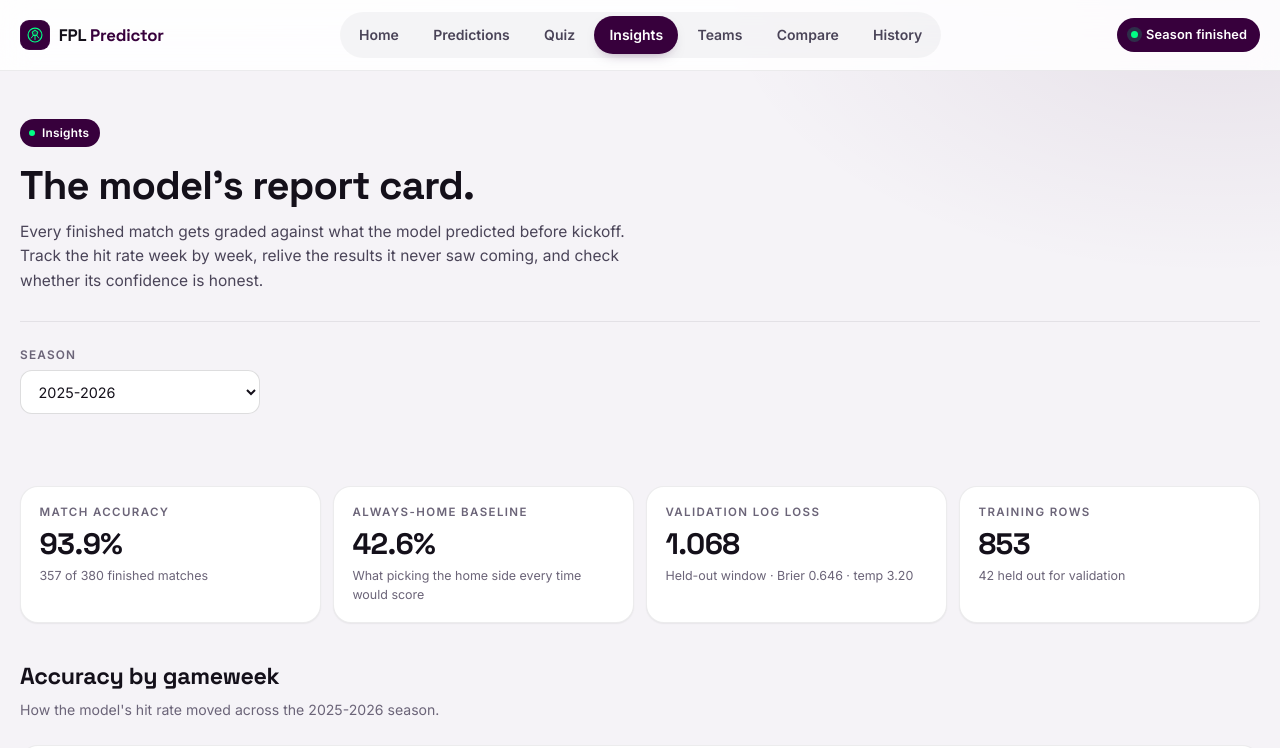
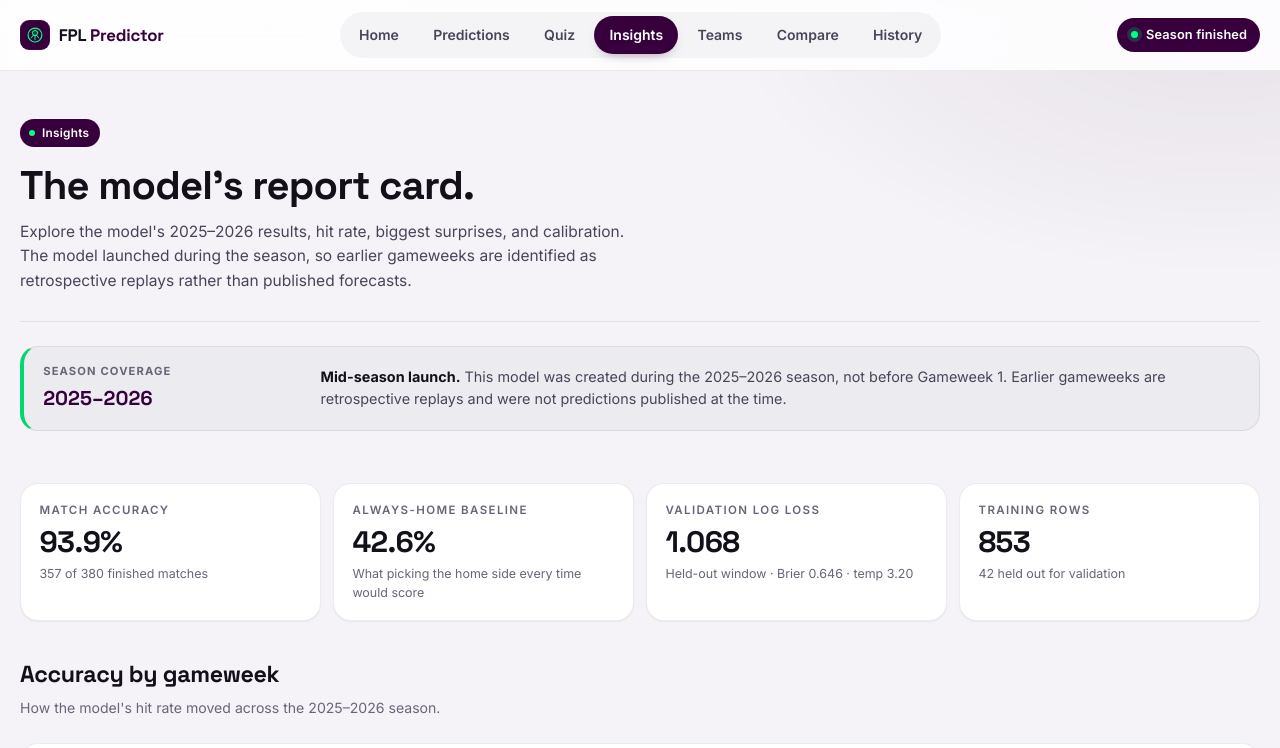
Before and after one commit to GiwinEdwin09/FPL-Predictor, a Next.js app in the folder apps/web/: page /insights in a window 1280 px wide. Shown: the top 748 px of the page. Built offline with nearby package versions, Linux system fonts and the light colour scheme.

Commit message:
Site Updates

```diff
--- a/apps/web/app/globals.css
+++ b/apps/web/app/globals.css
@@ -2208,6 +2208,48 @@ button {
   gap: 2.25rem;
 }
 
+.insights-season-context {
+  display: grid;
+  grid-template-columns: minmax(150px, 0.28fr) minmax(0, 1fr);
+  align-items: center;
+  gap: 1.25rem;
+  padding: 1rem 1.2rem;
+  background: var(--paper-deep);
+  border: 1px solid var(--border);
+  border-left: 4px solid var(--accent-deep);
+  border-radius: var(--radius-lg);
+}
+
+.insights-season-heading {
+  display: grid;
+  gap: 0.2rem;
+}
+
+.insights-season-heading span {
+  color: var(--muted);
+  font-size: 0.7rem;
+  font-weight: 700;
+  letter-spacing: 0.1em;
+  text-transform: uppercase;
+}
+
+.insights-season-heading strong {
+  color: var(--brand);
+  font-family: var(--font-display);
+  font-size: 1.25rem;
+}
+
+.insights-season-context p {
+  margin: 0;
+  color: var(--muted-strong);
+  font-size: 0.9rem;
+  line-height: 1.55;
+}
+
+.insights-season-context p strong {
+  color: var(--ink);
+}
+
 .insight-section {
   display: grid;
   gap: 0.5rem;
@@ -2796,6 +2838,11 @@ button {
 }
 
 @media (max-width: 520px) {
+  .insights-season-context {
+    grid-template-columns: 1fr;
+    gap: 0.65rem;
+  }
+
   .stat-strip {
     grid-template-columns: 1fr;
   }
--- a/apps/web/app/insights/page.tsx
+++ b/apps/web/app/insights/page.tsx
@@ -51,8 +51,9 @@ export default async function InsightsPage() {
         </div>
         <h1 className="page-title">The model&apos;s report card.</h1>
         <p className="page-lede">
-          Every finished match gets graded against what the model predicted before kickoff. Track the hit rate week by
-          week, relive the results it never saw coming, and check whether its confidence is honest.
+          Explore the model&apos;s 2025–2026 results, hit rate, biggest surprises, and calibration. The model launched
+          during the season, so earlier gameweeks are identified as retrospective replays rather than published
+          forecasts.
         </p>
       </header>
 
--- a/apps/web/components/insights-browser.tsx
+++ b/apps/web/components/insights-browser.tsx
@@ -1,7 +1,7 @@
 "use client";
 
 import Image from "next/image";
-import { useMemo, useState } from "react";
+import { useMemo } from "react";
 
 import type { QuizMatch } from "@/lib/quiz";
 import { resolveOutcome } from "@/lib/quiz";
@@ -22,6 +22,9 @@ type ModelMeta = {
   trainRows: number | null;
   validationRows: number | null;
 };
+
+const INSIGHTS_SEASON = "2025-2026";
+const INSIGHTS_SEASON_LABEL = "2025–2026";
 
 function formatPercent(value: number, digits = 0) {
   return `${(value * 100).toFixed(digits)}%`;
@@ -74,9 +77,7 @@ function GameweekAccuracyChart({ rows }: { rows: GameweekAccuracy[] }) {
           return (
             <g key={`${row.season}-${row.gameweek}`}>
               <rect x={x} y={y} width={barWidth} height={barHeight} rx={3} className="chart-bar">
-                <title>
-                  GW {row.gameweek}: {formatPercent(row.accuracy)} ({row.correct}/{row.total})
-                </title>
+                <title>{`GW ${row.gameweek}: ${formatPercent(row.accuracy)} (${row.correct}/${row.total})`}</title>
               </rect>
               {rows.length <= 20 || index % 4 === 0 ? (
                 <text x={index * barSlot + barSlot / 2} y={height - 8} className="chart-tick" textAnchor="middle">
@@ -132,10 +133,7 @@ function CalibrationChart({ bins }: { bins: CalibrationBin[] }) {
               r={4 + 10 * Math.sqrt(bin.count / maxCount)}
               className="chart-dot"
             >
-              <title>
-                {bin.label}: predicted {formatPercent(bin.predictedAvg, 1)}, happened {formatPercent(bin.actualRate, 1)}{" "}
-                ({bin.count} forecasts)
-              </title>
+              <title>{`${bin.label}: predicted ${formatPercent(bin.predictedAvg, 1)}, happened ${formatPercent(bin.actualRate, 1)} (${bin.count} forecasts)`}</title>
             </circle>
           ))}
         <text x={toX(0.5)} y={height - 6} className="chart-axis-label" textAnchor="middle">
@@ -160,10 +158,7 @@ function CalibrationChart({ bins }: { bins: CalibrationBin[] }) {
 }
 
 export function InsightsBrowser({ matches, model }: { matches: QuizMatch[]; model: ModelMeta }) {
-  const seasons = useMemo(() => Array.from(new Set(matches.map((match) => match.season))).sort().reverse(), [matches]);
-  const [season, setSeason] = useState(seasons[0] ?? "2025-2026");
-
-  const seasonMatches = useMemo(() => matches.filter((match) => match.season === season), [matches, season]);
+  const seasonMatches = useMemo(() => matches.filter((match) => match.season === INSIGHTS_SEASON), [matches]);
   const summary = useMemo(() => summarizeModel(seasonMatches), [seasonMatches]);
   const gameweekRows = useMemo(() => accuracyByGameweek(seasonMatches), [seasonMatches]);
   const upsets = useMemo(() => biggestUpsets(seasonMatches), [seasonMatches]);
@@ -171,18 +166,16 @@ export function InsightsBrowser({ matches, model }: { matches: QuizMatch[]; mode
 
   return (
     <div className="insights-stack">
-      <div className="history-controls">
-        <label className="toolbar-field toolbar-select">
-          <span>Season</span>
-          <select value={season} onChange={(event) => setSeason(event.target.value)}>
-            {seasons.map((value) => (
-              <option key={value} value={value}>
-                {value}
-              </option>
-            ))}
-          </select>
-        </label>
-      </div>
+      <section className="insights-season-context" aria-label="Insights season coverage">
+        <div className="insights-season-heading">
+          <span>Season coverage</span>
+          <strong>{INSIGHTS_SEASON_LABEL}</strong>
+        </div>
+        <p>
+          <strong>Mid-season launch.</strong> This model was created during the 2025–2026 season, not before
+          Gameweek 1. Earlier gameweeks are retrospective replays and were not predictions published at the time.
+        </p>
+      </section>
 
       <section className="stat-strip" aria-label="Model at a glance">
         <article className="stat-tile">
@@ -215,7 +208,7 @@ export function InsightsBrowser({ matches, model }: { matches: QuizMatch[]; mode
         <div className="section-head">
           <div>
             <h2>Accuracy by gameweek</h2>
-            <p>How the model&apos;s hit rate moved across the {season} season.</p>
+            <p>How the model&apos;s hit rate moved across the {INSIGHTS_SEASON_LABEL} season.</p>
           </div>
         </div>
         <GameweekAccuracyChart rows={gameweekRows} />
```
Also changed, not shown: 1 other file (tests, documents, lock files or other folders).
